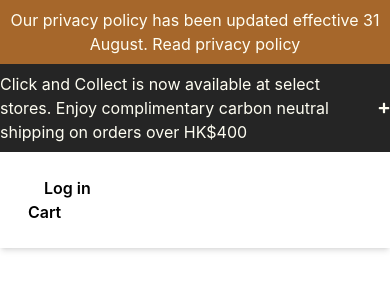
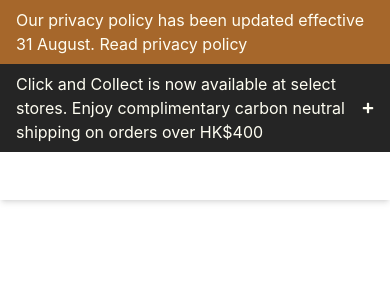
Before and after one commit to subirdas29/aesop_products, a React (Create React App) app: page / in a window 390 px wide. Shown: the top 300 px of the page. Built offline with nearby package versions, Linux system fonts and the light colour scheme; the HTML template or start-up script is replaced by a standard one.

Commit message:
navbar edited

```diff
--- a/src/Components/Home/ClickAndCollect/ClickAndCollect.js
+++ b/src/Components/Home/ClickAndCollect/ClickAndCollect.js
@@ -6,8 +6,8 @@ const ClickAndCollect = () => {
     return (
         <div className='bg-[#252525] py-2 flex justify-center items-center  text-[#FFFEF2] '>
 
-            <Link to='/' className='mr-3 hover:underline'> Click and Collect is now available at select stores. Enjoy complimentary carbon neutral shipping on orders over HK$400</Link>
-            <div className='text-xs text-underline'><FaPlus/></div>
+            <Link to='/' className='mr-3  md:hover:underline ml-4'> Click and Collect is now available at select stores. Enjoy complimentary carbon neutral shipping on orders over HK$400</Link>
+            <div className='text-xs text-underline mr-4'><FaPlus/></div>
         </div>
     );
 };
--- a/src/Components/Home/Navbar/Button.js
+++ /dev/null
@@ -1,14 +0,0 @@
-import React from 'react';
-
-const Button = (props) => {
-    return (
-        <div>
-             <button className='bg-indigo-600 text-white font-[Poppins] py-2 px-6 rounded md:ml-8 hover:bg-indigo-400
-    duration-500'>
-      {props.children}
-    </button>
-        </div>
-    );
-};
-
-export default Button;
--- a/src/Components/Home/Navbar/Navbar.js
+++ b/src/Components/Home/Navbar/Navbar.js
@@ -1,6 +1,6 @@
 import React, { useState } from 'react';
 import { FaSearch } from 'react-icons/fa';
-import Button from './Button';
+
 
 const Navbar = () => {
     let Links =[
@@ -40,7 +40,7 @@ const Navbar = () => {
 </li>
 
       </ul>
-      <div className='font-semibold cursor-pointer md:flex md:text-sm sm:hidden'>
+      <div className='font-semibold cursor-pointer hidden md:flex md:text-sm '>
       <h2 className='mx-4'>Log in</h2>
       <h2>Cart</h2>
       </div>
--- a/src/Components/Home/PrivacyPolicy/PrivacyPolicy.js
+++ b/src/Components/Home/PrivacyPolicy/PrivacyPolicy.js
@@ -4,8 +4,8 @@ import { Link } from 'react-router-dom';
 const PrivacyPolicy = () => {
     return (
         <div className='bg-[#A6672B] py-2'>
-            <p className='text-center text-[#FFFEF2] text-base'>Our privacy policy has been updated effective 31 August.
-            <Link to='/' > <span className='hover:underline'>Read privacy policy</span></Link>
+            <p className='md:text-center text-[#FFFEF2] text-base mx-4'>Our privacy policy has been updated effective 31 August.
+            <Link to='/' > <span className='hover:underline '>Read privacy policy</span></Link>
             </p>
         </div>
     );
```
